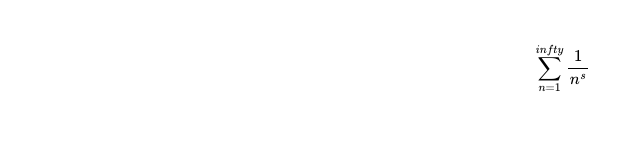
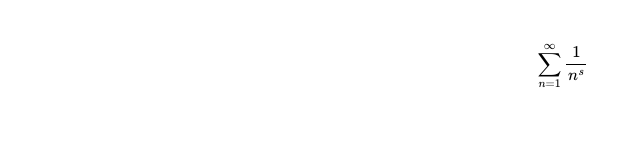
Before and after one commit to cgandh/cgandh.github.io, a plain HTML site: page page.html in a window 1280 px wide. Shown: the full height of the page, 77-717 px from the left. Drawn offline with nearby package versions, Linux system fonts and the light colour scheme; some packages are replaced by stand-ins of ours.

Commit message:
Fix infty

```diff
--- a/page.html
+++ b/page.html
@@ -8,7 +8,7 @@
      <head>Title</head>
 
      <body>
-         $$\sum_{n=1}^{infty} \frac{1}{n^s}$$
+         $$\sum_{n=1}^{\infty} \frac{1}{n^s}$$
      </body>
 
 </html>
```
